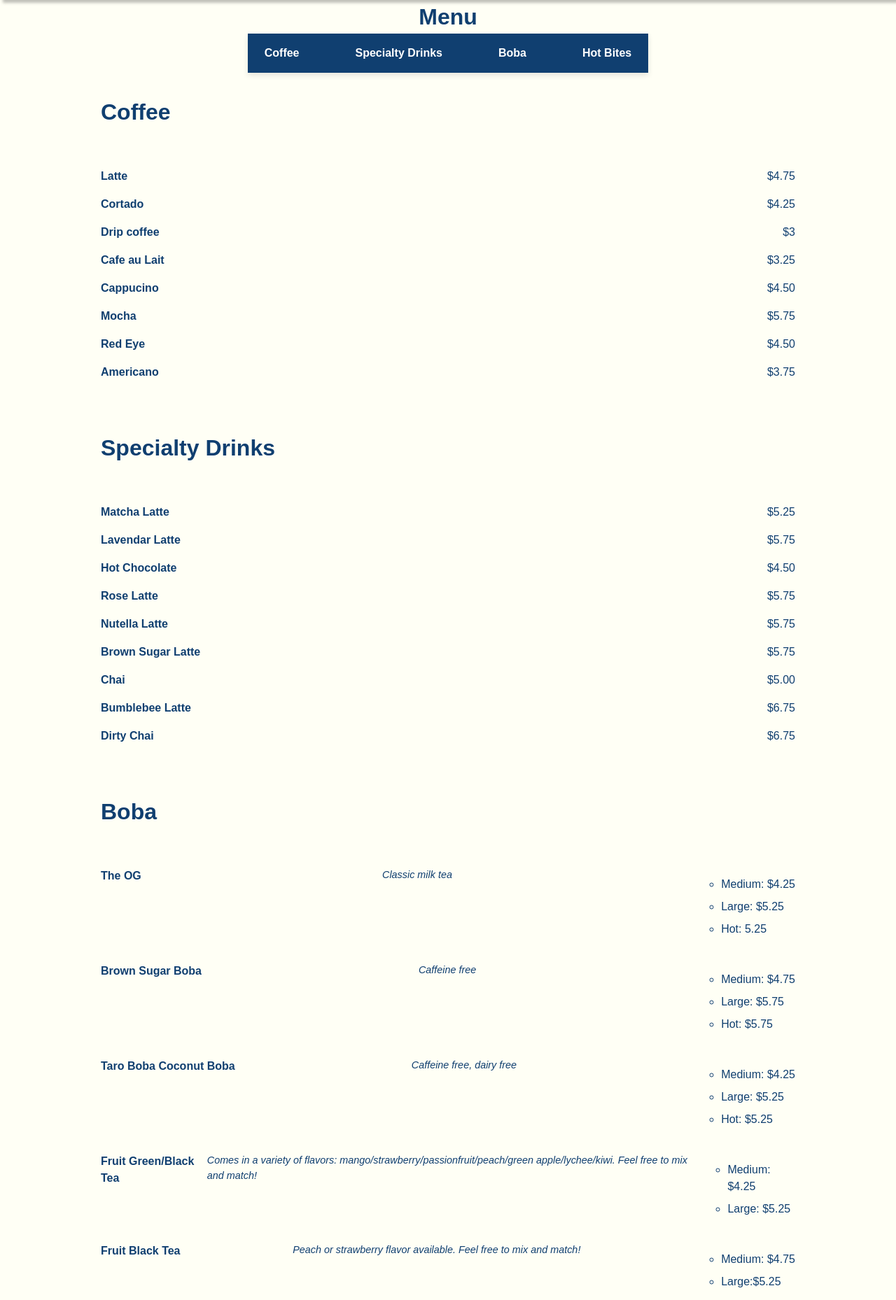
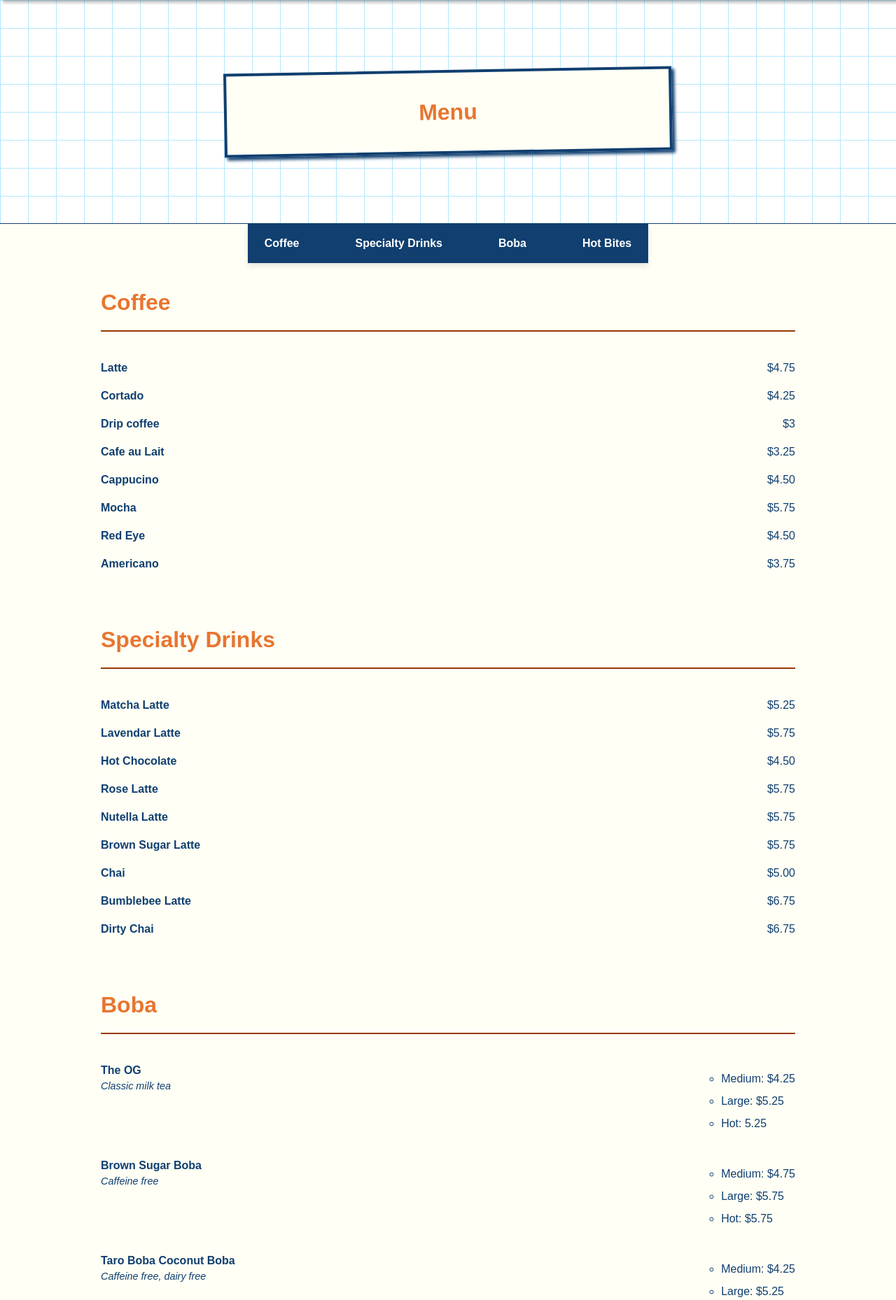
Before and after one commit to ellis-burgess/codedex-hackathon-2024, a Flask app: page /menu in a window 1280 px wide. Shown: the part 119-1977 px from the top of the page at 70% size. Run offline with Flask 3, Linux system fonts and the light colour scheme; some libraries are stand-ins or nearby versions; some web fonts are replaced.

Commit message:
Basic menu styling

```diff
--- a/boardgame_site/static/style.css
+++ b/boardgame_site/static/style.css
@@ -281,34 +281,33 @@ h3, h4 {
     color: var(--dark-1);
 }
 
-section {
+.menu-section {
     padding: 2em 1em;
-    max-width: 1200px;
     margin: 0 auto;
 }
 
-section h2 {
+.menu-section h2 {
     font-size: 2rem;
-    color: var(--primary-color);
-    border-bottom: 2px solid var(--primary-color);
+    color: var(--light-2);
+    border-bottom: 2px solid var(--dark-2);
     padding-bottom: 0.5em;
     margin-bottom: 1em;
 }
 
-section ul {
+.menu-section ul {
     list-style: none;
     padding: 0;
     margin: 0;
 }
 
-section ul li {
+.menu-section ul li {
     display: flex;
     justify-content: space-between;
     padding: 0.5em 0;
     border-bottom: 1px solid var(--border-color);
 }
 
-section ul li:last-child {
+.menu-section ul li:last-child {
     border-bottom: none;
 }
 
--- a/boardgame_site/templates/menu.html
+++ b/boardgame_site/templates/menu.html
@@ -1,7 +1,11 @@
 {% extends "layout.html" %}
 
 {% block main %}
-<h1>Menu</h1>
+<div class="hero">
+  <div class="hero-inner">
+    <h1>Menu</h1>
+  </div>
+</div>
 <nav class="menu-nav">
   <ul>
     <li><a href="#coffee">Coffee</a></li>
@@ -44,7 +48,7 @@
   <h2>Boba</h2>
   <ul class="boba">
     <li>
-      <span class="item">The OG</span><span class="description">Classic milk tea</span>
+      <div><span class="item">The OG</span><span class="description">Classic milk tea</span></div>
       <ul>
         <li class="cost">Medium: $4.25</li>
         <li class="cost">Large: $5.25</li>
@@ -52,7 +56,7 @@
       </ul>
     </li>
     <li>
-      <span class="item">Brown Sugar Boba</span><span class="description">Caffeine free</span>
+      <div><span class="item">Brown Sugar Boba</span><span class="description">Caffeine free</span></div>
       <ul>
         <li class="cost">Medium: $4.75</li>
         <li class="cost">Large: $5.75</li>
@@ -60,7 +64,7 @@
       </ul>
     </li>
     <li>
-      <span class="item">Taro Boba Coconut Boba</span><span class="description">Caffeine free, dairy free</span>
+      <div><span class="item">Taro Boba Coconut Boba</span><span class="description">Caffeine free, dairy free</span></div>
       <ul>
         <li class="cost">Medium: $4.25</li>
         <li class="cost">Large: $5.25</li>
@@ -68,28 +72,28 @@
       </ul>
     </li>
     <li>
-      <span class="item">Fruit Green/Black Tea</span><span class="description">Comes in a variety of flavors: mango/strawberry/passionfruit/peach/green apple/lychee/kiwi. Feel free to mix and match!</span>
+      <div><span class="item">Fruit Green/Black Tea</span><span class="description">Comes in a variety of flavors: mango/strawberry/passionfruit/peach/green apple/lychee/kiwi. Feel free to mix and match!</span></div>
       <ul>
         <li class="cost">Medium: $4.25</li>
         <li class="cost">Large: $5.25</li>
       </ul>
     </li>
     <li>
-      <span class="item">Fruit Black Tea</span><span class="description">Peach or strawberry flavor available. Feel free to mix and match!</span>
+      <div><span class="item">Fruit Black Tea</span><span class="description">Peach or strawberry flavor available. Feel free to mix and match!</span></div>
       <ul>
         <li class="cost">Medium: $4.75</li>
         <li class="cost">Large:$5.25</li>
       </ul>
     </li>
     <li>
-      <span class="item">Flavored Milk Tea</span><span class="description">Dairy free. Jasmine and watermelon flavors available.</span>
+      <div><span class="item">Flavored Milk Tea</span><span class="description">Dairy free. Jasmine and watermelon flavors available.</span></div>
       <ul>
         <li class="cost">Medium: $4.25</li>
         <li class="cost">Large: $5.25</li>
         <li class="cost">Hot: $5.25</li>
       </ul>
     </li>
-    <li><span class="item">Toppings</span><span class="cost">+$0.50</span><span class="description">Tapioca pearls, lychee jelly, mixed jelly, grass jelly, pop strawberry, pop passionfruit, mango stars</span></li>
+    <li><div><span class="item">Toppings</span><span class="description">Tapioca pearls, lychee jelly, mixed jelly, grass jelly, pop strawberry, pop passionfruit, mango stars</span></div><span class="cost">+$0.50</span></li>
   </ul>
 </section>
 
```
